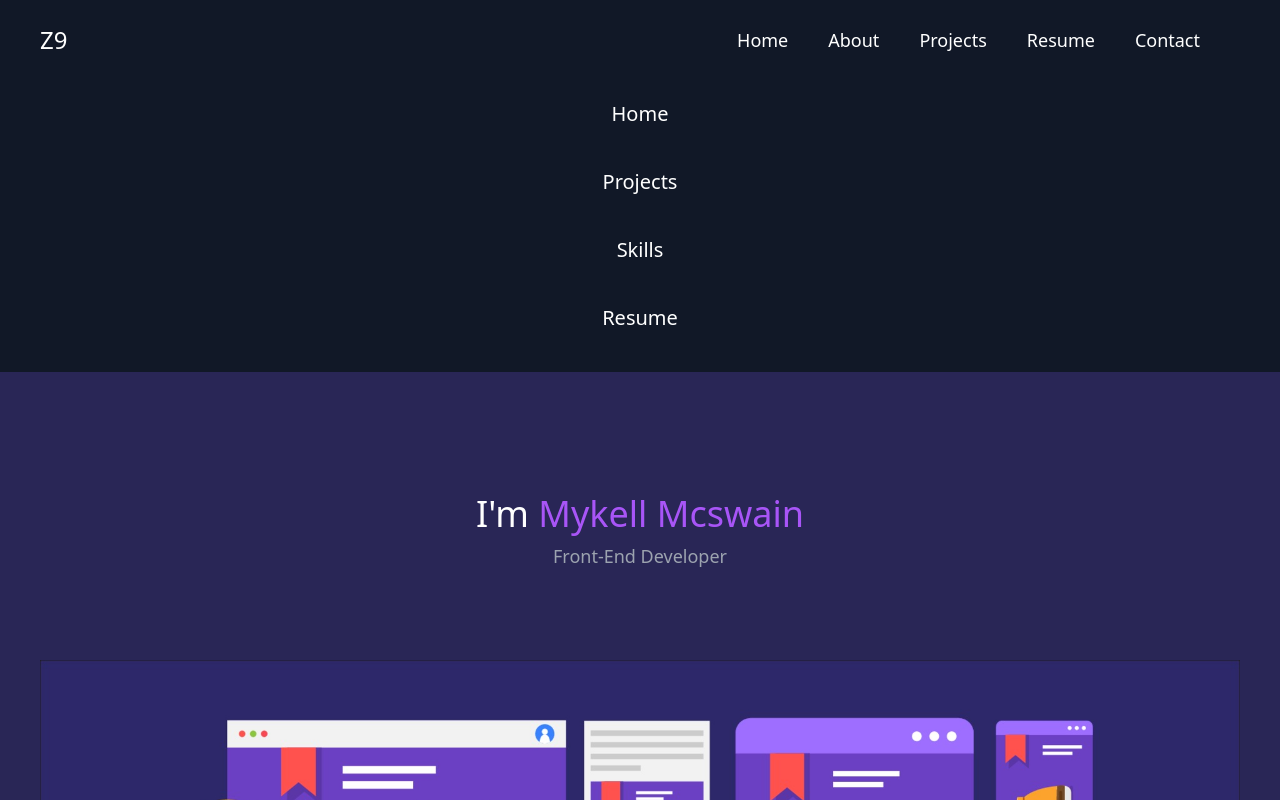
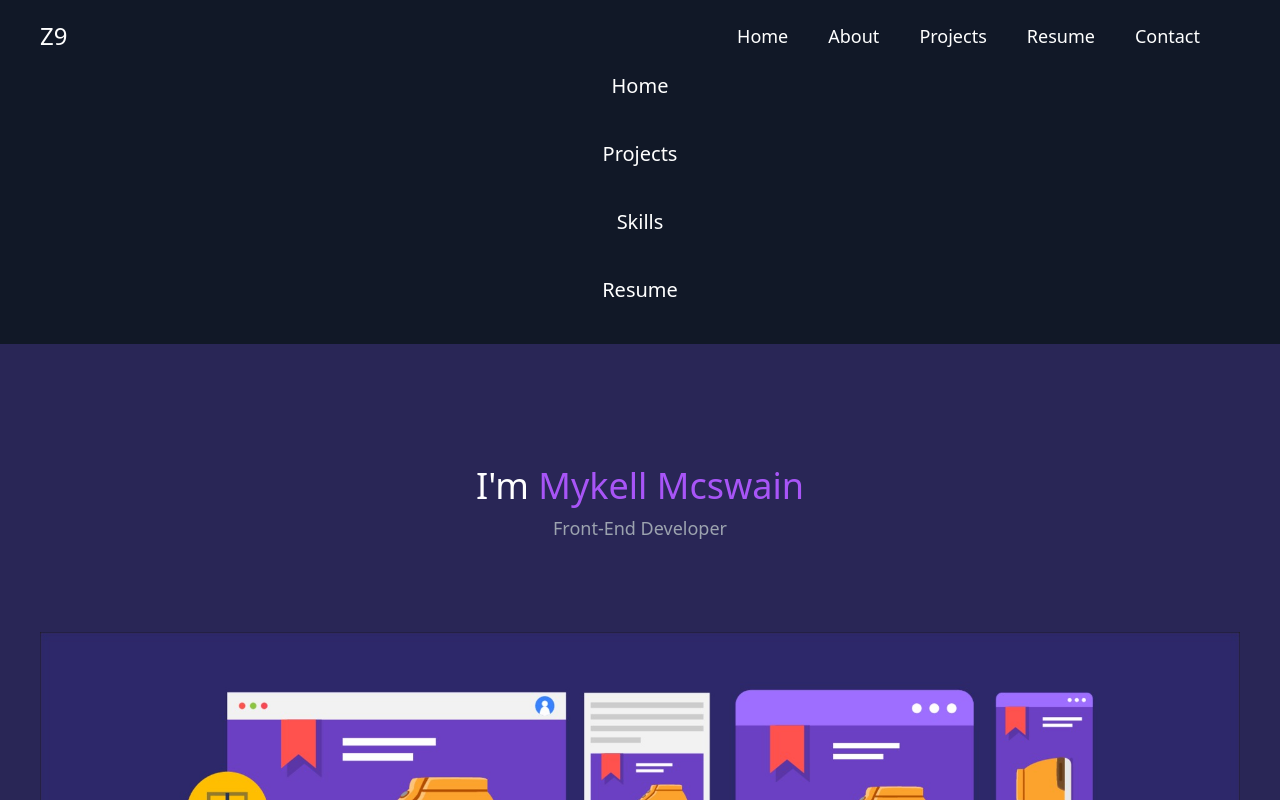
Before and after one commit to kaishigui/portfolio, a Next.js app: page / in a window 1280 px wide. Shown: the top 800 px of the page. Built offline with nearby package versions, Linux system fonts and the light colour scheme.

Commit message:
header commit

```diff
--- a/components/Header.js
+++ b/components/Header.js
@@ -17,7 +17,7 @@ function Header() {
   return (
     <nav className=''>
       <header className={`flex justify-between sticky top-0 bg-gray-900 text-white h-20
-      ${dropdown && "h-fit"}
+      ${!dropdown && "h-fit pt-5 "}
       max-w-7xl mx-auto`}>
 
           <div className='flex items-center px-10'>
--- a/pages/index.js
+++ b/pages/index.js
@@ -8,6 +8,7 @@ import styles from '../styles/Home.module.css'
 export default function Home() {
   return (
     <div className=' mx-auto '>
+
        <Header />
 
         <Homepage />
```
